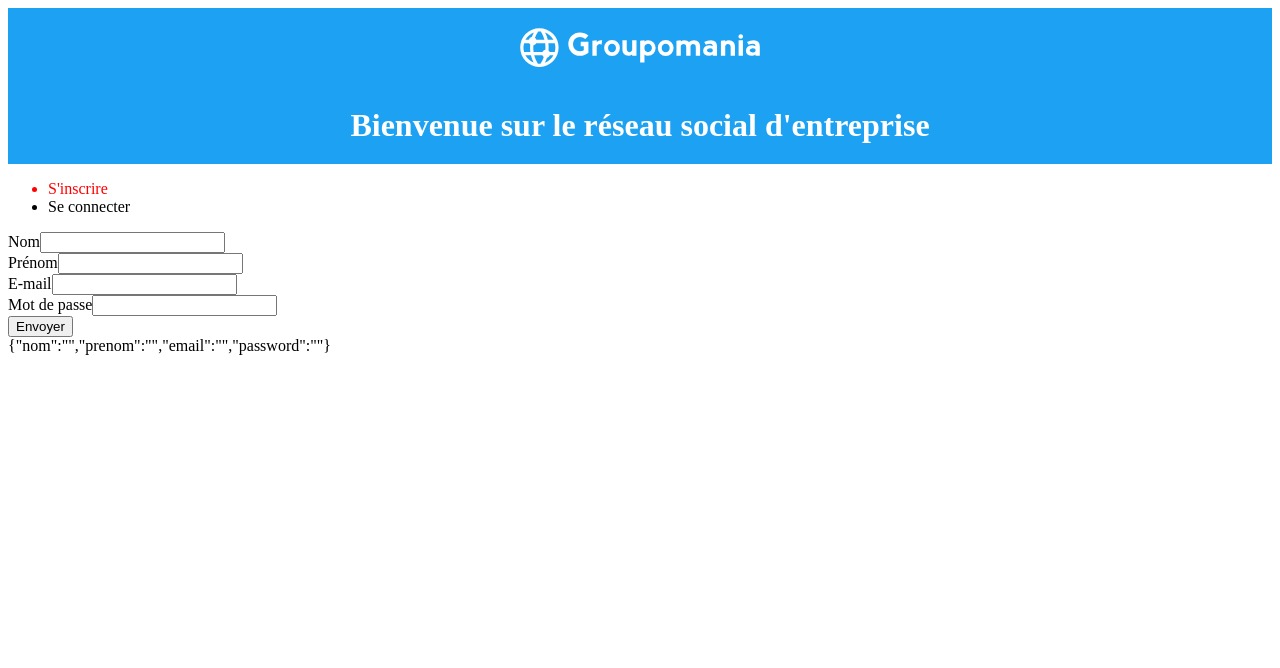
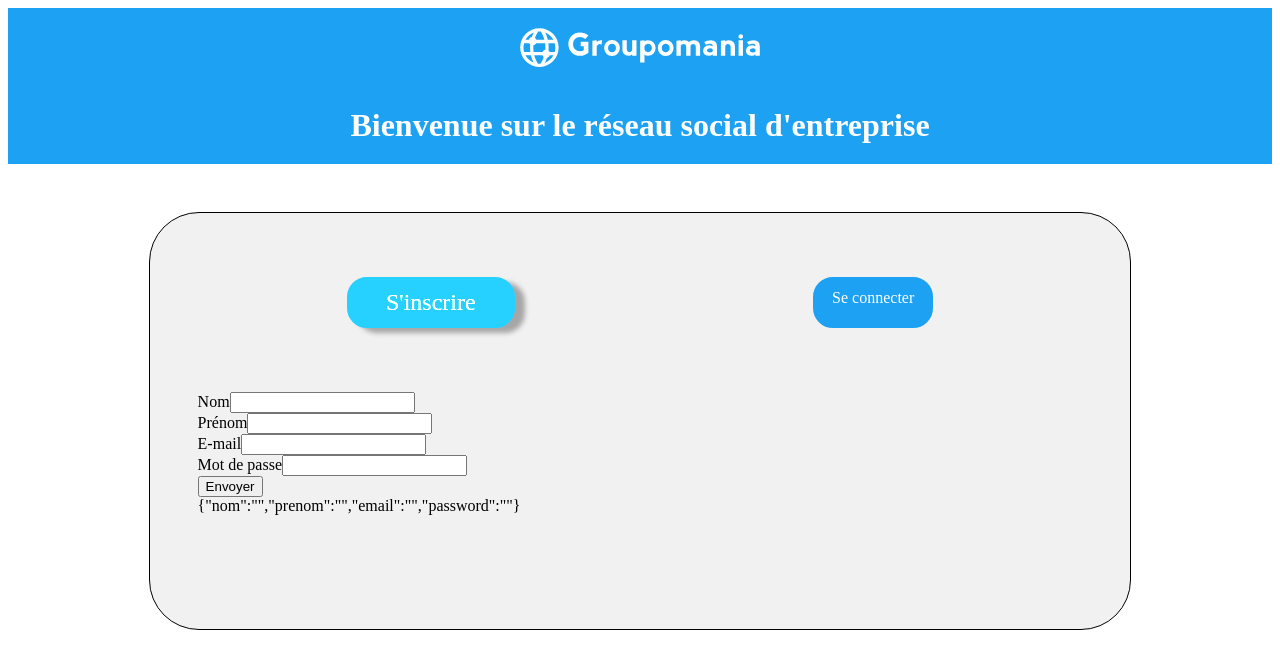
Before and after one commit to Antoine-Jo/JonvilleAntoine_7_19112021, a React (Create React App) app in the folder frontend/: page / in a window 1280 px wide. Shown: the top 668 px of the page. Built offline with nearby package versions, Linux system fonts and the light colour scheme; the HTML template or start-up script is replaced by a standard one.

Commit message:
Ajout style classActive

```diff
--- a/frontend/src/styles/log.css
+++ b/frontend/src/styles/log.css
@@ -1,3 +1,37 @@
+.form_container {
+    display: flex;
+    flex-direction: column;
+    width: 70%;
+    height: 20em;
+    margin: auto;
+    margin-top: 3em;
+    border: 1px solid black;
+    border-radius: 50px;
+    padding: 3em;
+    background-color: #f1f1f1;
+}
+
+.form_container ul {
+    display: inline-flex;
+    justify-content: space-around;
+    padding: 0;
+    margin-bottom: 4em;
+    list-style-type: none;
+}
+
+.form_container li {
+    border: 2px solid rgb(29, 161, 242);
+    border-radius: 20px;
+    width: 6em;
+    text-align: center;
+    padding: 10px;
+    cursor: pointer;
+    background-color: rgb(29, 161, 242);
+    color: #fff;
+}
+
 .active-btn {
-    color: red
+    box-shadow: 10px 5px 5px grey;
+    font-size: 1.5em;
+    filter: brightness(130%);
 }
```
